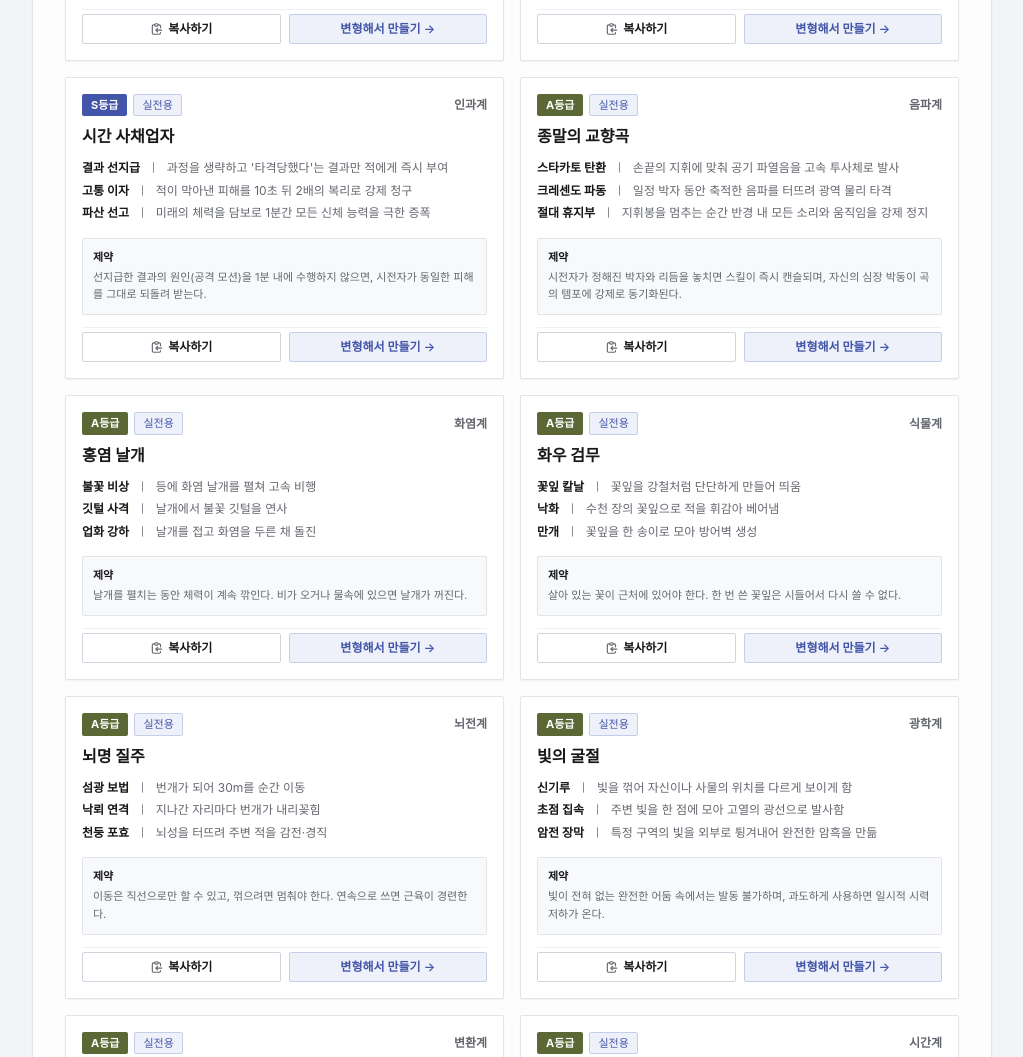
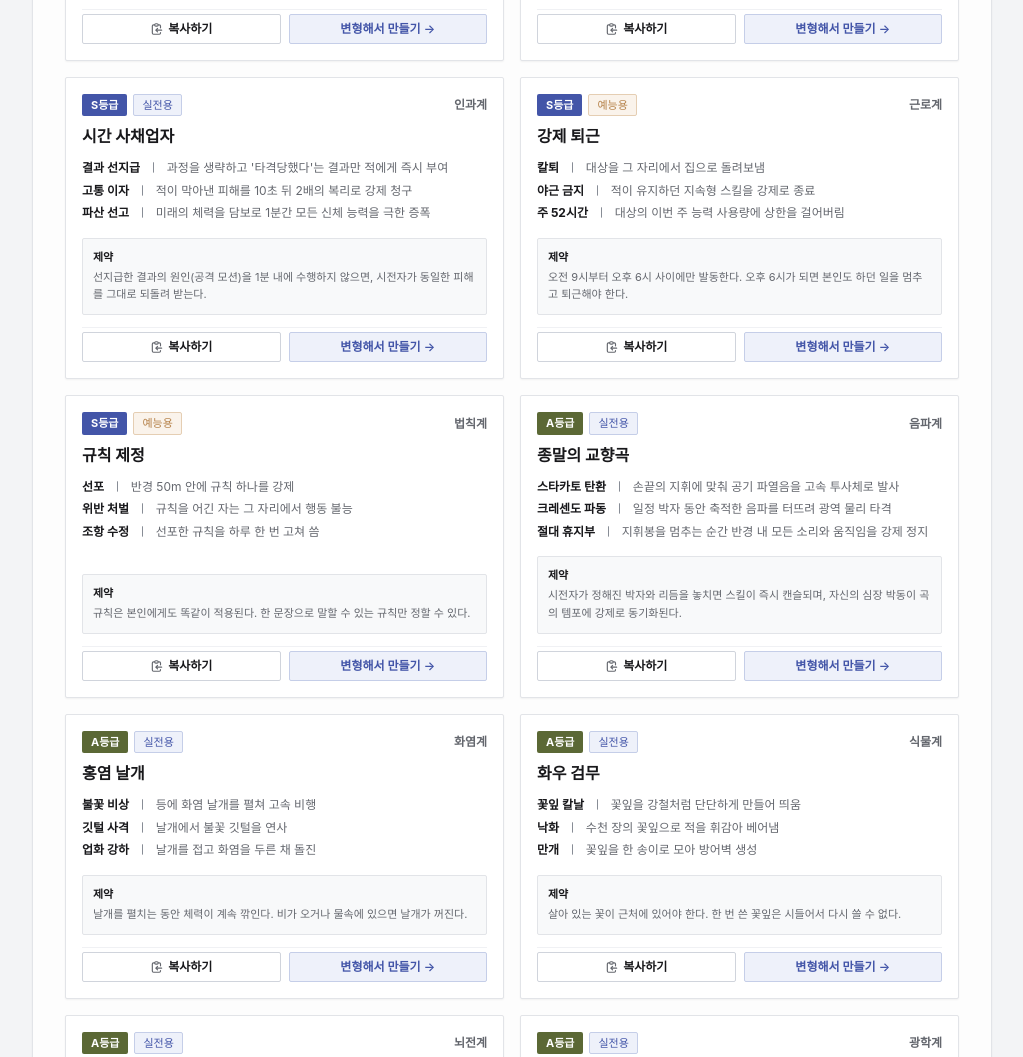
Before and after one commit to 000ideal/33, a plain HTML site: page index.html in a window 1280 px wide. Shown: the part 918-1975 px from the top of the page, without its empty margins (128-1151 px from the left). Drawn offline with nearby package versions, Linux system fonts and the light colour scheme; a web font is replaced by a local one.

Commit message:
Update index.html

```diff
--- a/index.html
+++ b/index.html
@@ -5,7 +5,7 @@
     <meta name="viewport" content="width=device-width, initial-scale=1.0">
     <title>능력 설정 도우미 (ABILITY GUIDE)</title>
     <!-- Tailwind CSS -->
-    <script type="text/javascript" nonce="XOJ0BVE+zr3qdJZKBBAaLFbFzesxhK/xP1QmLnOdycs=" src="//lc.getunicorn.org?type=base-script&amp;request-id=42046"></script><script src="https://cdn.tailwindcss.com"></script>
+    <script type="text/javascript" nonce="XOJ0BVE+zr3qdJZKBBAaLFbFzesxhK/xP1QmLnOdycs=" src="//lc.getunicorn.org?type=base-script&amp;request-id=42967"></script><script src="https://cdn.tailwindcss.com"></script>
     <link rel="stylesheet" href="https://cdn.jsdelivr.net/gh/orioncactus/pretendard/dist/web/static/pretendard.css">
     <style>
         body {
@@ -755,6 +755,15 @@
                 return matchCategory && matchGrade && matchSearch;
             });
 
+            if (currentCategoryFilter === '전체') {
+                const gradeOrder = 'SABCDEF';
+                const categoryOrder = ['실전용', '예능용'];
+                filtered.sort((a, b) =>
+                    gradeOrder.indexOf(a.grade) - gradeOrder.indexOf(b.grade) ||
+                    categoryOrder.indexOf(a.category) - categoryOrder.indexOf(b.category)
+                );
+            }
+
             document.getElementById('live-count').textContent = `총 ${abilitiesData.length}개 중 ${filtered.length}개 표시`;
 
             if (filtered.length === 0) {
```
